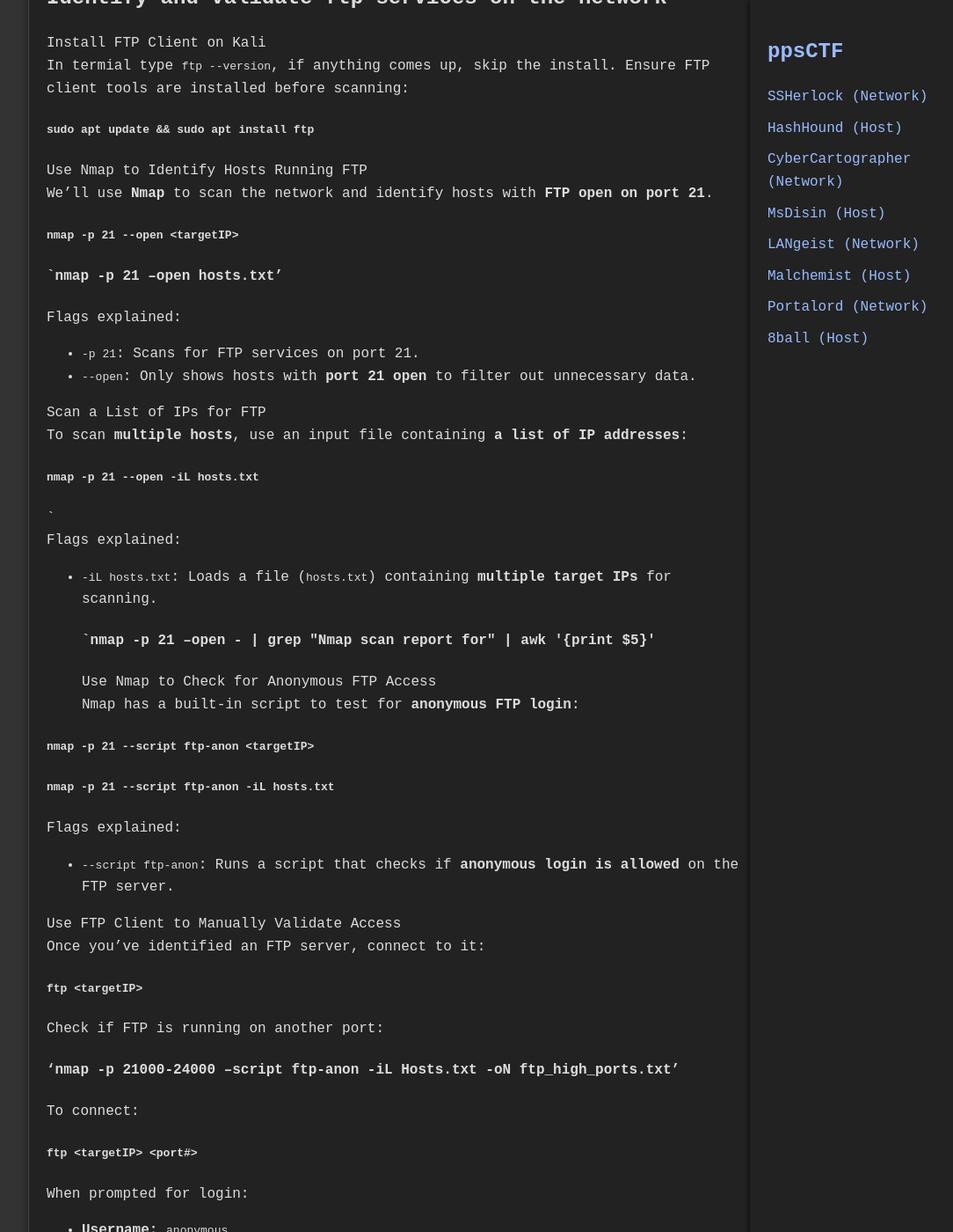
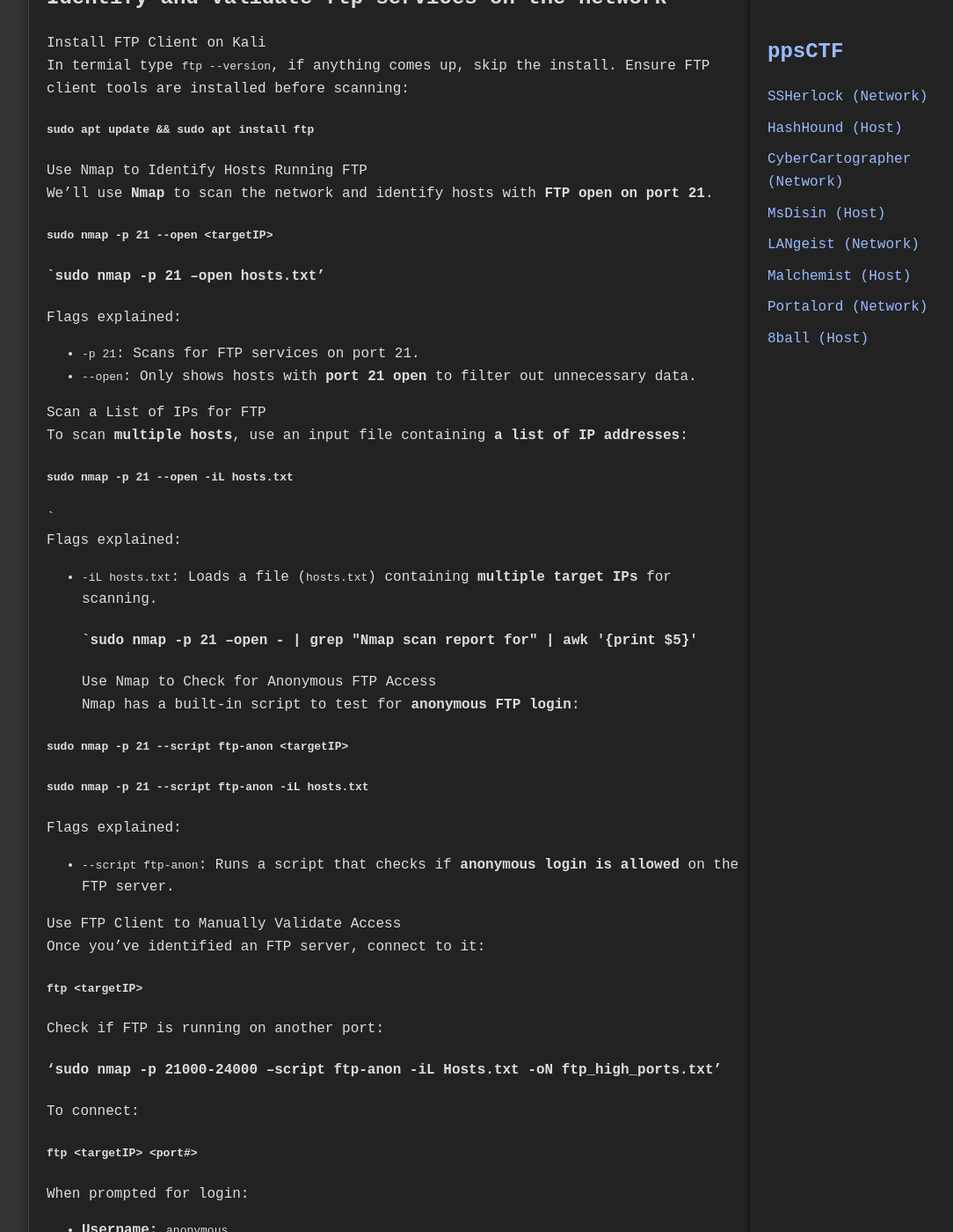
Before and after one commit to jboyce1/ppsCTF, a Jekyll site: the page built from classes/CyberCartographer/CyberCartographer.md, in a window 1280 px wide and 1400 px high, scrolled down 8890 px. Shown: the whole window at 88% size, without its empty margins (187-1271 px from the left). Built offline with Jekyll 4.4.1, drawn with Linux system fonts in a browser that asks for light colours; some of the changed text lies outside the part shown.

Commit message:
Update CyberCartographer.md

```diff
--- a/classes/CyberCartographer/CyberCartographer.md
+++ b/classes/CyberCartographer/CyberCartographer.md
@@ -117,14 +117,14 @@
 #### `cd Desktop`
 #### `sudo nmap -sn 10.15.0.1/17 > hostsup.txt`
 Step 4) Extract only IP Addresses: To obtain only the IP addresses, use the following command:
-#### `nmap -n -sn <default.gate.way.address/subnet> -oG - | awk '/Up$/{print $2}'`
+#### `sudo nmap -n -sn <default.gate.way.address/subnet> -oG - | awk '/Up$/{print $2}'`
 To understand the command:
  - -n: Turns off reverse name resolution for faster processing.
  - -sn: Disables port scanning (equivalent to deprecated -sP).
  - -oG -: Sends grepable output to stdout for piping.
  - awk '/Up$/{print $2}': Selects lines ending with "Up" to capture online hosts' IP addresses. Prints the second whitespace-separated field, which is the IP address.
 Step 5) And to turn this into a text file:
-#### `nmap -n -sn <default.gate.way.address/subnet> -oG - | awk '/Up$/{print $2}' > hosts.txt`
+#### `sudo nmap -n -sn <default.gate.way.address/subnet> -oG - | awk '/Up$/{print $2}' > hosts.txt`
 
 <div style="text-align: center;">
 <iframe width="560" height="315" src="https://www.youtube.com/embed/j-4UYbXKNVs?si=UsMmou5w9xgooYjM" title="YouTube video player" frameborder="0" allow="accelerometer; autoplay; clipboard-write; encrypted-media; gyroscope; picture-in-picture; web-share" referrerpolicy="strict-origin-when-cross-origin" allowfullscreen></iframe>
@@ -138,7 +138,7 @@
 #### `cd /usr/share/nmap/scripts/`
 #### `ls`
 **Step 2 (hard)) Identify Hosts with OpenSSH** We'll use nmap to scan for hosts with OpenSSH running on port 22. Here's the command breakdown:
-#### `nmap -p 22 --script ssh-auth-methods --script-args="ssh.user=*" <targetIP>`
+#### `sudo nmap -p 22 --script ssh-auth-methods --script-args="ssh.user=*" <targetIP>`
 
  Flags explained:
 -p 22: Specifies port 22, which is the default port for SSH.
@@ -146,7 +146,7 @@
 --script-args="ssh.user=*": Specifies the username to be used for SSH authentication. The wildcard (*) indicates that any username can be used.
 
 **Step 2 (easy))** Using -iL Flag with Text File: To use the text file containing IP addresses, we'll employ the -iL flag.
-#### `nmap -p 22 --script ssh-auth-methods --script-args="ssh.user=*" -iL hosts.txt`
+#### `sudo nmap -p 22 --script ssh-auth-methods --script-args="ssh.user=*" -iL hosts.txt`
 -iL hosts.txt: Specifies the input file containing a list of IP addresses. Adjust the filename (hosts.txt) according to your text file's name.
 
 OpenSSH hunt (1)
@@ -168,7 +168,7 @@
 Use Nmap to Identify Hosts Running Telnet
 We'll use **Nmap** to scan the network and identify hosts with **Telnet open on port 23**.
 
-#### `nmap -p 23 --open <targetIP>`
+#### `sudo nmap -p 23 --open <targetIP>`
 
 Flags explained:
 - `-p 23`: Scans for Telnet services on port 23.
@@ -177,7 +177,7 @@
 Scan a List of IPs for Telnet
 To scan multiple hosts, use an input file containing **a list of IP addresses**:
 
-#### `nmap -p 23 --open -iL hosts.txt`
+#### `sudo nmap -p 23 --open -iL hosts.txt`
 
 Flags explained:
 - `-iL hosts.txt`: Loads a file (`hosts.txt`) containing **multiple target IPs** for scanning.
@@ -216,8 +216,8 @@
 Use Nmap to Identify Hosts Running FTP
 We'll use **Nmap** to scan the network and identify hosts with **FTP open on port 21**.
 
-#### `nmap -p 21 --open <targetIP>`
-#### `nmap -p 21 --open hosts.txt'
+#### `sudo nmap -p 21 --open <targetIP>`
+#### `sudo nmap -p 21 --open hosts.txt'
 
 Flags explained:
 - `-p 21`: Scans for FTP services on port 21.
@@ -226,16 +226,16 @@
 Scan a List of IPs for FTP
 To scan **multiple hosts**, use an input file containing **a list of IP addresses**:
 
-#### `nmap -p 21 --open -iL hosts.txt`
+#### `sudo nmap -p 21 --open -iL hosts.txt`
 `
 Flags explained:
 - `-iL hosts.txt`: Loads a file (`hosts.txt`) containing **multiple target IPs** for scanning.
-#### `nmap -p 21 --open <targetIPlow>-<targetIPhigh> | grep "Nmap scan report for" | awk '{print $5}'
+#### `sudo nmap -p 21 --open <targetIPlow>-<targetIPhigh> | grep "Nmap scan report for" | awk '{print $5}'
 Use Nmap to Check for Anonymous FTP Access
 Nmap has a built-in script to test for **anonymous FTP login**:
 
-#### `nmap -p 21 --script ftp-anon <targetIP>`
-#### `nmap -p 21 --script ftp-anon -iL hosts.txt`
+#### `sudo nmap -p 21 --script ftp-anon <targetIP>`
+#### `sudo nmap -p 21 --script ftp-anon -iL hosts.txt`
 Flags explained:
 - `--script ftp-anon`: Runs a script that checks if **anonymous login is allowed** on the FTP server.
 
@@ -245,7 +245,7 @@
 #### `ftp <targetIP>`
 
 Check if FTP is running on another port:
-#### 'nmap -p 21000-24000 --script ftp-anon -iL Hosts.txt -oN ftp_high_ports.txt'
+#### 'sudo nmap -p 21000-24000 --script ftp-anon -iL Hosts.txt -oN ftp_high_ports.txt'
 
 To connect:
 #### `ftp <targetIP> <port#>`
@@ -274,7 +274,7 @@
 ## Part 6:
 ## Scan a range of high ports for services detected
 If you know the port range you want to scan
-#### `nmap -p 20000-24000 --open -sV 10.15.0.0/17`
+#### `sudo nmap -p 20000-24000 --open -sV 10.15.0.0/17`
 
 -p 20000-24000 → Scans only high ports 20000-24000.
 --open → Only show hosts with open ports.
@@ -282,9 +282,9 @@
 10.15.0.0/16 → Replace with your target subnet.
 
 If you have a file of hosts.txt that you want to scan
-#### `nmap -p 20000-24000 --open -sV -iL hosts.txt`
+#### `sudo nmap -p 20000-24000 --open -sV -iL hosts.txt`
 to save your results
-#### `nmap -p 20000-24000 --open -sV -iL hosts.txt -oN high_port_scan_results.txt`
+#### `sudo nmap -p 20000-24000 --open -sV -iL hosts.txt -oN high_port_scan_results.txt`
 ---
 ## Practice and explore
 
```
